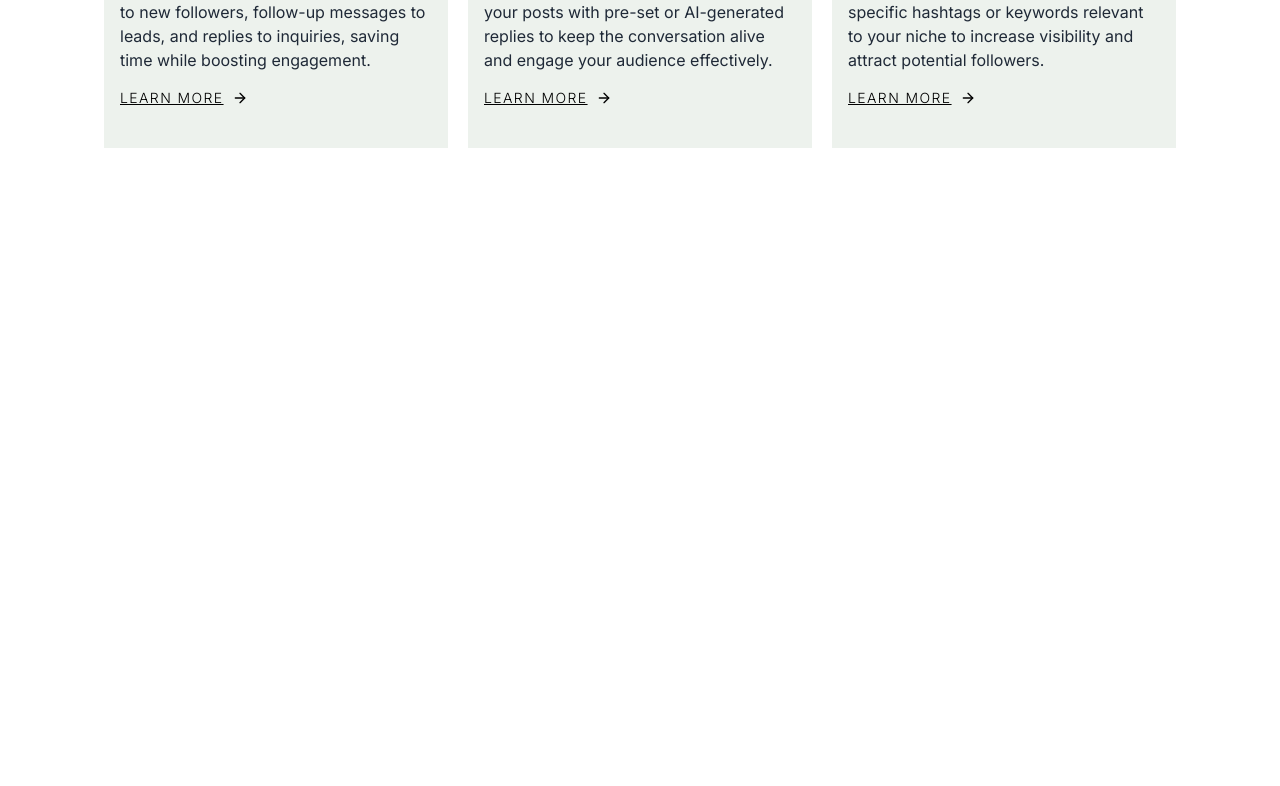
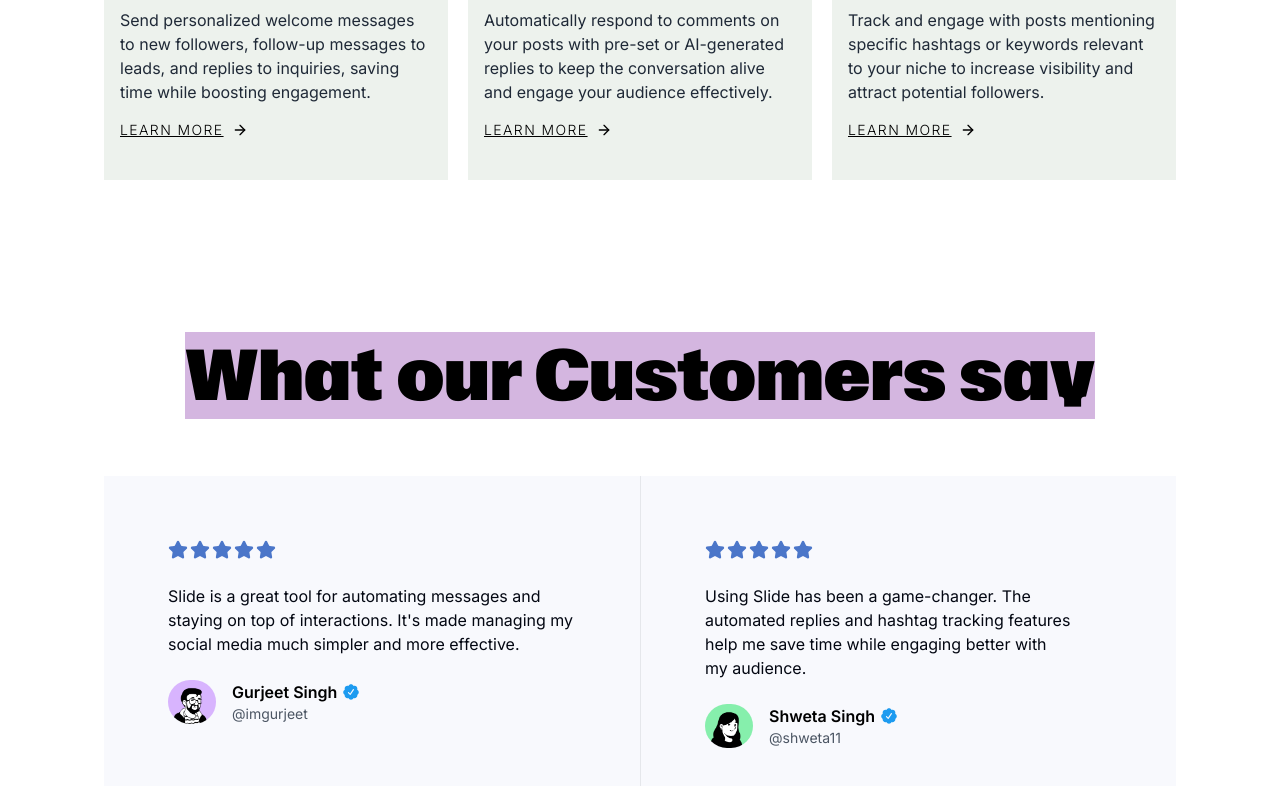
Before and after one commit to chandankrr/relink, a Next.js app: page / in a window 1280 px wide. Shown: the part 1507-2293 px from the top of the page. Before the commit the page ends 1655 px from the top, so only its background shows below. Built offline with nearby package versions, Linux system fonts and the light colour scheme.

Commit message:
feat: design testimonials section

```diff
--- a/app/(landing)/page.tsx
+++ b/app/(landing)/page.tsx
@@ -1,4 +1,4 @@
-import { ArrowRightIcon } from "lucide-react";
+import { ArrowRightIcon, Star } from "lucide-react";
 import Image from "next/image";
 
 import { Button } from "@/components/button";
@@ -62,13 +62,13 @@ export default function Home() {
       </section>
 
       {/* Features Section */}
-      <section className="mt-24 md:mt-28 lg:mt-32">
+      <section className="mt-20 md:mt-28 lg:mt-40">
         <div className="container text-center">
           <Heading className="bg-[#e1e091] inline">
             Use Chat Marketing to drive more sales on autopilot
           </Heading>
 
-          <div className="grid grid-cols-1 gap-5 mx-auto mt-16 lg:grid-cols-3 lg:max-w-none md:max-w-lg">
+          <div className="grid grid-cols-1 gap-5 mx-auto mt-10 md:mt-16 lg:grid-cols-3 lg:max-w-none md:max-w-lg">
             {features.map((feature) => (
               <div
                 key={feature.id}
@@ -90,6 +90,87 @@ export default function Home() {
           </div>
         </div>
       </section>
+
+      {/* testimonial section */}
+      <section className="mt-20 md:mt-28 lg:mt-40">
+        <div className="container text-center">
+          <Heading className="bg-[#d4b6e0] inline">
+            What our Customers say
+          </Heading>
+
+          <div className="grid grid-cols-1 mx-auto mt-10 divide-y divide-gray-200 lg:max-w-none md:max-w-lg md:mt-16 lg:mx-0 lg:grid-cols-2 lg:divide-y-0 lg:divide-x">
+            {/* first customer review */}
+            <div className="flex flex-auto flex-col gap-4 bg-[#F8F9FD] p-6 sm:p-8 lg:p-16">
+              <div className="flex gap-0.5 mb-2 justify-center lg:justify-start">
+                {[1, 2, 3, 4, 5].map((_, i) => (
+                  <Star
+                    key={i}
+                    className="size-5 fill-[#4B76C9] text-[#4B76C9]"
+                  />
+                ))}
+              </div>
+
+              <p className="text-base text-center text-gray-950 lg:text-left text-pretty">
+                Slide is a great tool for automating messages and staying on top
+                of interactions. It's made managing my social media much simpler
+                and more effective.
+              </p>
+
+              <div className="flex flex-col gap-4 justify-center items-center mt-2 lg:justify-start sm:flex-row sm:items-start">
+                <Image
+                  src="/user-1.png"
+                  className="object-cover rounded-full"
+                  alt="Random user"
+                  width={48}
+                  height={48}
+                />
+                <div className="flex flex-col items-center sm:items-start">
+                  <p className="flex items-center font-semibold">
+                    Gurjeet Singh
+                    <Icons.verificatinBadge className="size-4 ml-1.5 inline-block" />
+                  </p>
+                  <p className="text-sm text-gray-600">@imgurjeet</p>
+                </div>
+              </div>
+            </div>
+
+            {/* second customer review */}
+            <div className="flex flex-auto flex-col gap-4 bg-[#F8F9FD] p-6 sm:p-8 lg:p-16">
+              <div className="flex gap-0.5 mb-2 justify-center lg:justify-start">
+                {[1, 2, 3, 4, 5].map((_, i) => (
+                  <Star
+                    key={i}
+                    className="size-5 fill-[#4B76C9] text-[#4B76C9]"
+                  />
+                ))}
+              </div>
+
+              <p className="text-base text-center text-gray-950 lg:text-left text-pretty">
+                Using Slide has been a game-changer. The automated replies and
+                hashtag tracking features help me save time while engaging
+                better with my audience.
+              </p>
+
+              <div className="flex flex-col gap-4 justify-center items-center mt-2 lg:justify-start sm:flex-row sm:items-start">
+                <Image
+                  src="/user-2.png"
+                  className="object-cover rounded-full"
+                  alt="Random user"
+                  width={48}
+                  height={48}
+                />
+                <div className="flex flex-col items-center sm:items-start">
+                  <p className="flex items-center font-semibold">
+                    Shweta Singh
+                    <Icons.verificatinBadge className="size-4 ml-1.5 inline-block" />
+                  </p>
+                  <p className="text-sm text-gray-600">@shweta11</p>
+                </div>
+              </div>
+            </div>
+          </div>
+        </div>
+      </section>
     </>
   );
 }
--- a/components/icons.tsx
+++ b/components/icons.tsx
@@ -109,7 +109,7 @@ export const Icons = {
       xmlns="http://www.w3.org/2000/svg"
       className={props.className}
     >
-      <g clip-path="url(#clip0_7226_68)">
+      <g clipPath="url(#clip0_7226_68)">
         <mask
           id="mask0_7226_68"
           style={{ maskType: "alpha" }}
@@ -194,4 +194,19 @@ export const Icons = {
       </defs>
     </svg>
   ),
+  verificatinBadge: (props: LucideProps) => (
+    <svg
+      width="18"
+      height="18"
+      viewBox="0 0 18 18"
+      fill="none"
+      xmlns="http://www.w3.org/2000/svg"
+      className={props.className}
+    >
+      <path
+        d="M17.7508 9.41667C17.7508 8.1 17.0217 6.95833 15.9608 6.41667C16.0892 6.05417 16.1592 5.6625 16.1592 5.25C16.1592 3.40833 14.7342 1.91833 12.9775 1.91833C12.5858 1.91833 12.2108 1.98833 11.8642 2.12667C11.3492 1.0125 10.2592 0.25 9.00083 0.25C7.7425 0.25 6.65417 1.01417 6.13667 2.125C5.79083 1.9875 5.415 1.91667 5.02333 1.91667C3.265 1.91667 1.84167 3.40833 1.84167 5.25C1.84167 5.66167 1.91083 6.05333 2.03917 6.41667C0.979167 6.95833 0.25 8.09833 0.25 9.41667C0.25 10.6625 0.901667 11.7483 1.86833 12.3217C1.85167 12.4633 1.84167 12.605 1.84167 12.75C1.84167 14.5917 3.265 16.0833 5.02333 16.0833C5.415 16.0833 5.79 16.0117 6.13583 15.875C6.6525 16.9867 7.74083 17.75 9 17.75C10.26 17.75 11.3483 16.9867 11.8642 15.875C12.21 16.0108 12.585 16.0817 12.9775 16.0817C14.7358 16.0817 16.1592 14.59 16.1592 12.7483C16.1592 12.6033 16.1492 12.4617 16.1317 12.3208C17.0967 11.7483 17.7508 10.6625 17.7508 9.4175V9.41667ZM12.2375 6.63833L8.62583 12.055C8.505 12.2358 8.3075 12.3333 8.105 12.3333C7.98583 12.3333 7.865 12.3 7.75833 12.2283L7.6625 12.15L5.65 10.1375C5.40583 9.89333 5.40583 9.4975 5.65 9.25417C5.89417 9.01083 6.29 9.00917 6.53333 9.25417L8.00833 10.7267L11.1958 5.94333C11.3875 5.65583 11.7758 5.58 12.0625 5.77083C12.3508 5.9625 12.4292 6.35083 12.2375 6.6375V6.63833Z"
+        fill="#1D9BF0"
+      />
+    </svg>
+  ),
 };
```
Also changed, not shown: public/user-1.png (added), public/user-2.png (added).
